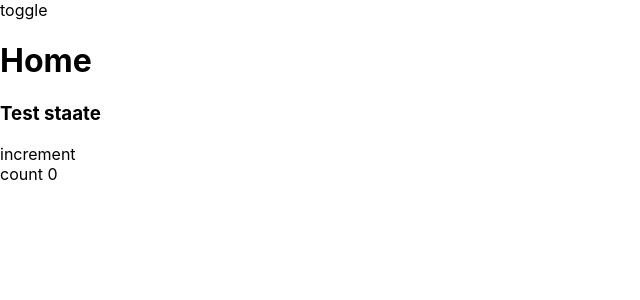
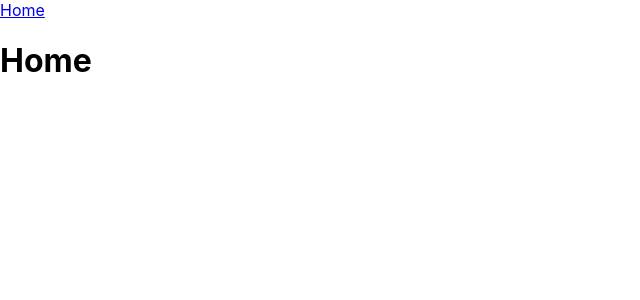
Before and after one commit to dayanapanova/RickAndMorty, a React (Create React App) app: page / in a window 1280 px wide. Shown: the top 300 px of the page, without its empty margins (0-640 px from the left). Built offline with nearby package versions, Linux system fonts and the light colour scheme.

Commit message:
settings

```diff
--- a/src/App.js
+++ b/src/App.js
@@ -1,13 +1,13 @@
 import React from 'react';
 import { Router, Switch, Route } from 'react-router-dom';
-import { Header } from '@/components';
+import { Navigation } from '@/components';
 import {Home} from '@/containers';
 import BrowserHistory from '@/BrowserHistory';
 
 const App = () => {
   return (
     <Router history={BrowserHistory}>
-      <Header headerText='bubka'/>
+      <Navigation headerText='bubka'/>
       <Switch>
         <Route path='/' exact component={Home} />
       </Switch>
--- a/src/components/Header.js
+++ /dev/null
@@ -1,19 +0,0 @@
-import React, { useState } from 'react';
-import { Link } from 'react-router-dom';
-
-const Header = ({ headerText }) => {
-    const [isOpen, setIsOpen] = useState(false);
-    return (
-
-        <header>
-            <span onClick={() => setIsOpen(!isOpen)}>toggle</span>
-            {isOpen ? (<ul>
-                <Link to='/'>Home</Link>
-                <Link to='/credits'>Credits</Link>
-            </ul>) : null}
-        </header>
-
-    )
-};
-
-export default Header;
--- /dev/null
+++ b/src/components/Navigation.js
@@ -0,0 +1,18 @@
+import React, { useState } from 'react';
+import { Link } from 'react-router-dom';
+
+const Navigation = () => {
+
+    return (
+
+        <div>
+
+                <Link to='/'>Home</Link>
+
+
+        </div>
+
+    )
+};
+
+export default Navigation;
--- a/src/components/index.js
+++ b/src/components/index.js
@@ -1 +1 @@
-export { default as Header } from './Header';
+export { default as Navigation } from './Navigation';
--- a/src/containers/Home.js
+++ b/src/containers/Home.js
@@ -1,22 +1,15 @@
-import React, { useState, useEffect } from 'react';
+import React from 'react';
 
 const Home = () => {
-    const [count, setCount] = useState(0);
 
-    // // Similar to componentDidMount and componentDidUpdate:
-    useEffect(() => {
-        document.title = `You clicked ${count} times`;
-    },[count]);
 
     return (
         <div>
             <h1>Home</h1>
-
-            <h3>Test staate</h3>
-            <div onClick={() => setCount(count + 1)}>increment</div>
-            <div>count {count}</div>
         </div>
     )
+
+
 };
 
 export default Home;
```
Also changed, not shown: 2 other files (tests, documents, lock files or other folders).
